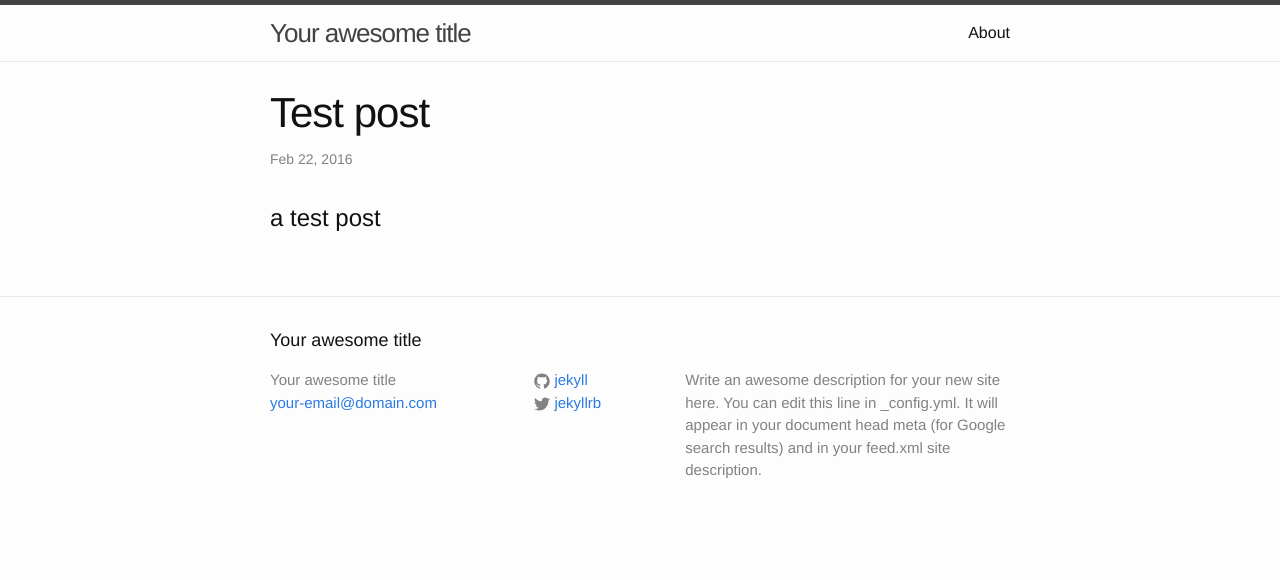
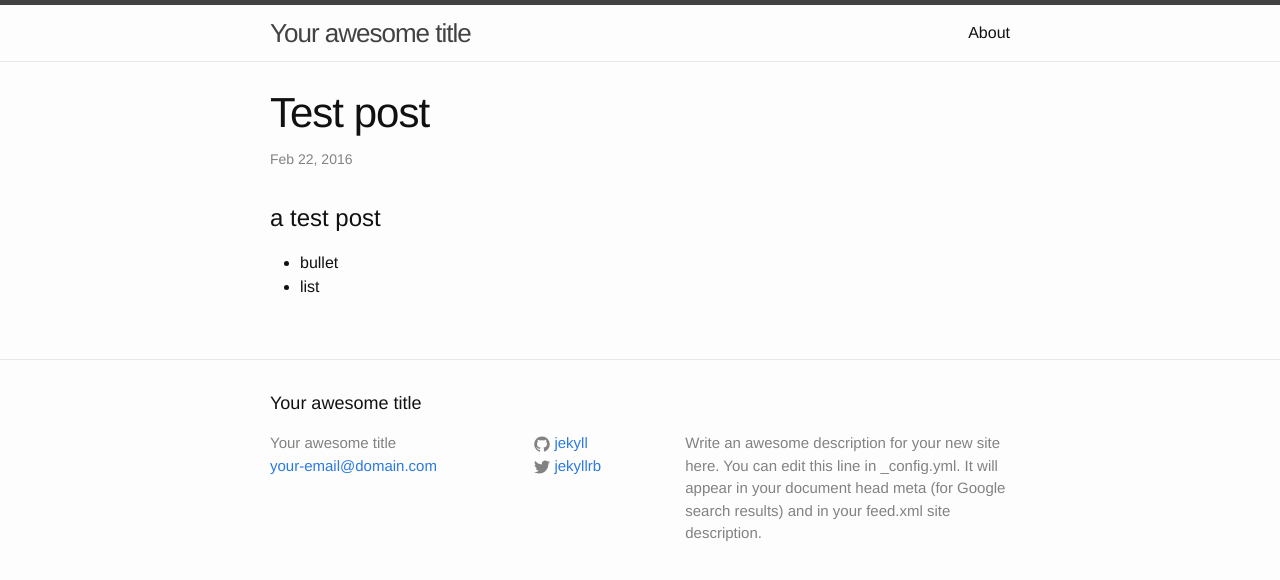
Before and after one commit to Hacko-nPacko/murholt.github.io, a Jekyll site: the page built from _posts/2016-02-22-test-post.markdown, in a window 1280 px wide. Shown: the top 580 px of the page. Built offline with Jekyll 4.4.1, drawn with Linux system fonts in a browser that asks for light colours.

Commit message:
Update 2016-02-22-test-post.markdown

```diff
--- a/_posts/2016-02-22-test-post.markdown
+++ b/_posts/2016-02-22-test-post.markdown
@@ -5,3 +5,6 @@ date:   2016-02-22 11:09:40 +0200
 categories: jekyll
 ---
 # a test post
+
+- bullet
+- list
```
